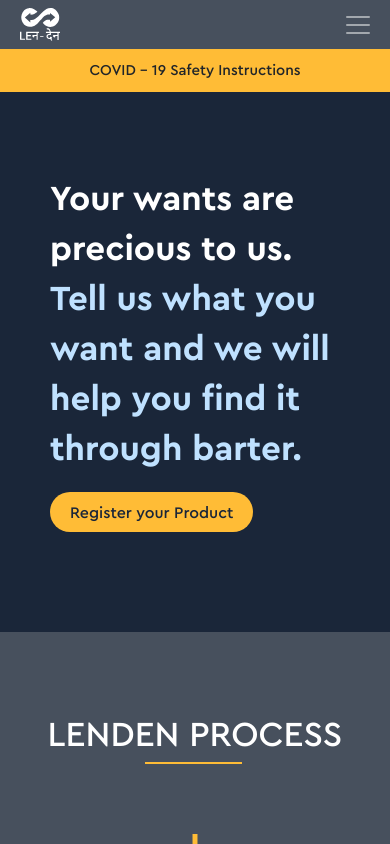
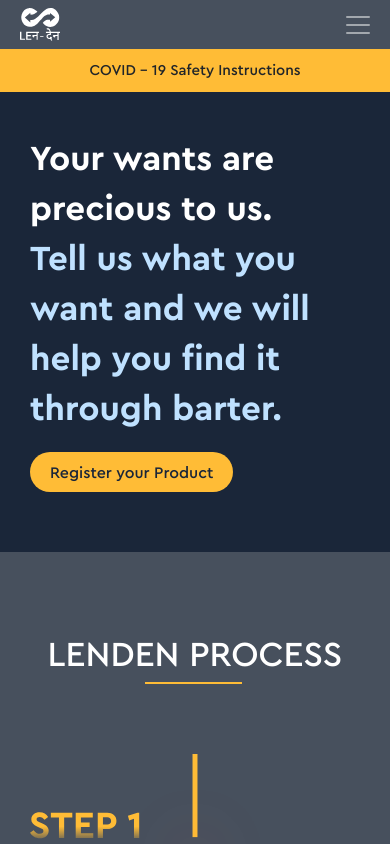
Before and after one commit to TheDemon12/lenden-coming-soon-v2, a React (Create React App) app: page / in a window 390 px wide. Shown: the top 844 px of the page. Built offline with nearby package versions, Linux system fonts and the light colour scheme.

Commit message:
banner: reduce padding for smaller displays
Signed-off-by: kartik <kartikbhalla12@gmail.com>

```diff
--- a/src/scss/home/_banner.scss
+++ b/src/scss/home/_banner.scss
@@ -9,8 +9,14 @@
 	@media (max-width: 700px) {
 		padding: 8rem 5rem;
 	}
+	@media (max-width: 500px) {
+		padding: 6rem 4rem;
+	}
+	@media (max-width: 400px) {
+		padding: 4rem 3rem;
+	}
 	@media (max-width: 350px) {
-		padding: 5rem 2rem;
+		padding: 3rem 3rem;
 	}
 
 	.title {
```
